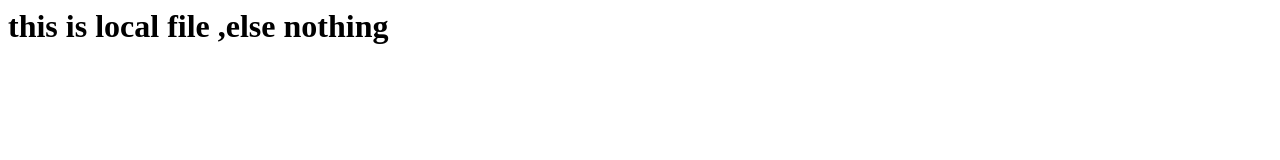
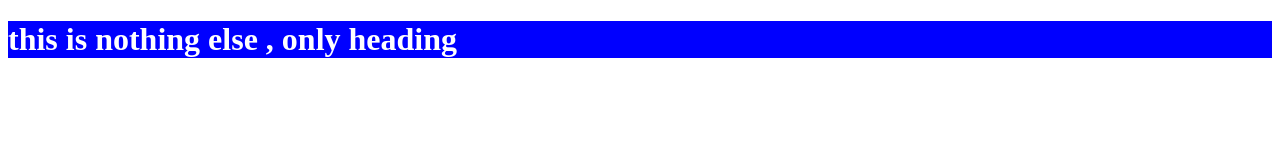
Before and after one commit to anusharma05/LocalRepo, a plain HTML site: page index.html in a window 1280 px wide. Drawn offline with Linux system fonts and the light colour scheme.

Commit message:
add style on heading

```diff
--- a/index.html
+++ b/index.html
@@ -1 +1,12 @@
-<h1>this is local file ,else nothing</h1>
+<!DOCTYPE html>
+<html lang="en">
+<head>
+  <meta charset="UTF-8">
+  <meta name="viewport" content="width=device-width, initial-scale=1.0">
+  <title>Document</title>
+  <link rel="stylesheet" href="style.css">
+</head>
+<body>
+  <h1>this is nothing else , only heading </h1>
+</body>
+</html>
--- /dev/null
+++ b/style.css
@@ -0,0 +1,4 @@
+h1{
+  background-color: blue;
+  color: white;
+}
```
